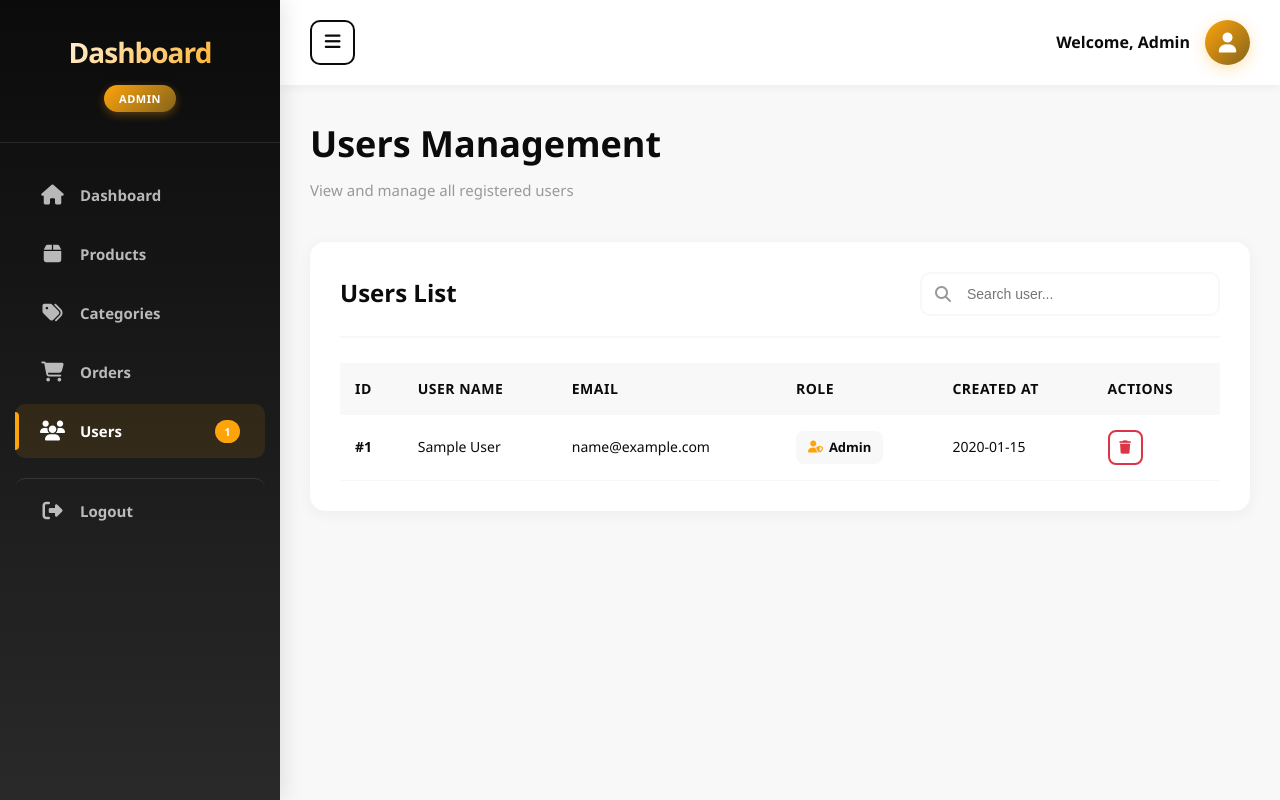
After one commit to rama704/php-project, a PHP site: page /admin/adminusers.php in a window 1280 px wide. The commit adds this page. Run offline with PHP 8.4, Linux system fonts and the light colour scheme; tables that the repository leaves empty or names only in its code hold one stand-in row (values such as "Sample post"); some libraries are stand-ins or nearby versions.

Commit message:
Add admin users management pages with product-style layout

```diff
--- a/admin/admincategoriesedit.php
+++ b/admin/admincategoriesedit.php
@@ -69,9 +69,8 @@ if ($_SERVER['REQUEST_METHOD'] === 'POST') {
         <a href="admincategories.php" class="nav-item">
             <i class="fas fa-tags"></i> Categories
         </a>
-        <a href="logout.php" class="nav-item logout">
-            <i class="fas fa-sign-out-alt"></i> Logout
-        </a>
+
+</a>
     </nav>
 </aside>
 
--- /dev/null
+++ b/admin/adminusers.css
@@ -0,0 +1,48 @@
+* {
+    margin: 0;
+    padding: 0;
+    box-sizing: border-box;
+}
+
+/* ================= VARIABLES ================= */
+:root {
+    --primary-color: #0b0b0b;
+    --secondary-color: #292929;
+    --accent-color: #fea40b;
+    --gold-color: #84641c;
+    --white: #ffffff;
+    --text-light: #999;
+    --bg-light: #f8f8f8;
+    --sidebar-width: 280px;
+}
+
+/* ================= BODY ================= */
+body {
+    font-family: 'Segoe UI', Tahoma, Geneva, Verdana, sans-serif;
+    background: var(--bg-light);
+    color: var(--primary-color);
+    line-height: 1.6;
+    overflow-x: hidden;
+}
+
+/* ================= SIDEBAR ================= */
+.sidebar {
+    position: fixed;
+    left: 0;
+    top: 0;
+    width: var(--sidebar-width);
+    height: 100vh;
+    background: linear-gradient(180deg, var(--primary-color), var(--secondary-color));
+    box-shadow: 4px 0 20px rgba(0,0,0,0.1);
+    transition: 0.3s;
+    z-index: 1000;
+}
+
+.sidebar.collapsed {
+    width: 80px;
+}
+
+.sidebar-header {
+    padding: 30px;
+    text-align:
+};
--- /dev/null
+++ b/admin/adminusers.php
@@ -0,0 +1,250 @@
+<?php
+session_start();
+require_once '../includes/db.connection.php';
+$db = Database::getInstance();
+$conn = $db->getConnection();
+
+$query = "SELECT id, name, email, role, created_at FROM users ORDER BY id DESC";
+$result = mysqli_query($conn, $query);
+$total_users = mysqli_num_rows($result);
+?>
+
+<!DOCTYPE html>
+<html lang="en">
+<head>
+    <meta charset="UTF-8">
+    <title>Admin - Users</title>
+    <meta name="viewport" content="width=device-width, initial-scale=1.0">
+    <link rel="stylesheet" href="adminproducts.css">
+    <link rel="stylesheet" href="https://cdnjs.cloudflare.com/ajax/libs/font-awesome/6.4.0/css/all.min.css">
+    <script src="https://cdn.jsdelivr.net/npm/sweetalert2@11"></script>
+    <link rel="stylesheet" href="adminusers.css">
+
+</head>
+<body>
+
+<!-- ================= SIDEBAR ================= -->
+    <aside class="sidebar" id="sidebar">
+        <div class="sidebar-header">
+            <span class="logo-text">Dashboard</span>
+            <span class="admin-badge">Admin</span>
+        </div>
+
+        <nav class="sidebar-nav">
+            <a href="admindashboard.php" class="nav-item">
+                <i class="fas fa-home"></i>
+                <span>Dashboard</span>
+            </a>
+            <a href="adminproducts.php" class="nav-item">
+                <i class="fas fa-box"></i>
+                <span>Products</span>
+            </a>
+            <a href="admincategories.php" class="nav-item">
+                <i class="fas fa-tags"></i>
+                <span>Categories</span>
+            </a>
+            <a href="adminorders.php" class="nav-item">
+                <i class="fas fa-shopping-cart"></i>
+                <span>Orders</span>
+            </a>
+            <a href="adminusers.php" class="nav-item active">
+                <i class="fas fa-users"></i>
+                <span>Users</span>
+                <span class="badge"><?= $total_users ?></span>
+            </a>
+         <a href="#" onclick="confirmLogout(event)" class="nav-item logout">
+    <i class="fas fa-sign-out-alt"></i>
+    <span>Logout</span>
+</a>
+        </nav>
+    </aside>
+
+<!-- ================= MAIN CONTENT ================= -->
+<main class="main-content" id="mainContent">
+
+    <!-- ================= TOP BAR ================= -->
+    <div class="top-bar">
+        <button class="toggle-sidebar" id="toggleSidebar">
+            <i class="fas fa-bars"></i>
+        </button>
+
+        <div class="top-bar-right">
+            <div class="admin-profile">
+                <span>Welcome, Admin</span>
+                <div class="admin-avatar">
+                    <i class="fas fa-user"></i>
+                </div>
+            </div>
+        </div>
+    </div>
+
+    <!-- ================= CONTAINER ================= -->
+    <div class="dashboard-container">
+
+        <!-- ================= PAGE HEADER ================= -->
+        <div class="page-header">
+            <div>
+                <h1>Users Management</h1>
+                <p>View and manage all registered users</p>
+            </div>
+        </div>
+
+        <!-- Success/Error Messages -->
+        <?php if (isset($_SESSION['success'])): ?>
+        <div class="alert alert-success">
+            <i class="fas fa-check-circle"></i>
+            <?= $_SESSION['success']; unset($_SESSION['success']); ?>
+        </div>
+        <?php endif; ?>
+
+        <?php if (isset($_SESSION['error'])): ?>
+        <div class="alert alert-error">
+            <i class="fas fa-exclamation-circle"></i>
+            <?= $_SESSION['error']; unset($_SESSION['error']); ?>
+        </div>
+        <?php endif; ?>
+
+        <!-- ================= USERS TABLE ================= -->
+        <section class="content-section">
+
+            <div class="section-header">
+                <h2>Users List</h2>
+                <div class="header-actions">
+                    <div class="search-box">
+                        <i class="fas fa-search"></i>
+                        <input type="text" id="searchInput" placeholder="Search user...">
+                    </div>
+                </div>
+            </div>
+
+            <?php if ($total_users > 0): ?>
+            <div class="table-container">
+                <table class="data-table">
+                    <thead>
+                        <tr>
+                            <th>ID</th>
+                            <th>User Name</th>
+                            <th>Email</th>
+                            <th>Role</th>
+                            <th>Created At</th>
+                            <th>Actions</th>
+                        </tr>
+                    </thead>
+                    <tbody id="usersTableBody">
+                    <?php while ($row = mysqli_fetch_assoc($result)): ?>
+                        <tr>
+                            <td><strong>#<?= $row['id'] ?></strong></td>
+
+                            <td>
+                                <div class="user-name">
+                                    <?= htmlspecialchars($row['name']) ?>
+                                </div>
+                            </td>
+
+                            <td><?= htmlspecialchars($row['email']) ?></td>
+
+                            <td>
+                                <span class="category-badge">
+                                    <i class="fas fa-user-shield"></i>
+                                    <?= ucfirst($row['role']) ?>
+                                </span>
+                            </td>
+
+                            <td><?= date('Y-m-d', strtotime($row['created_at'])) ?></td>
+
+                            <td>
+                                <div class="action-buttons">
+                                    <button onclick="deleteUser(<?= $row['id'] ?>)" class="action-btn delete" title="Delete">
+                                        <i class="fas fa-trash"></i>
+                                    </button>
+                                </div>
+                            </td>
+                        </tr>
+                    <?php endwhile; ?>
+                    </tbody>
+                </table>
+            </div>
+
+            <?php else: ?>
+            <div class="empty-state">
+                <div class="empty-state-content">
+                    <i class="fas fa-users-slash"></i>
+                    <h3>No Users Found</h3>
+                    <p>There are currently no registered users.</p>
+                </div>
+            </div>
+            <?php endif; ?>
+
+        </section>
+
+    </div>
+</main>
+
+<!-- ================= JS ================= -->
+<script>
+/* Sidebar toggle */
+const sidebar = document.getElementById('sidebar');
+const mainContent = document.getElementById('mainContent');
+const toggleBtn = document.getElementById('toggleSidebar');
+
+toggleBtn.addEventListener('click', () => {
+    sidebar.classList.toggle('collapsed');
+    mainContent.classList.toggle('expanded');
+});
+
+/* Search */
+const searchInput = document.getElementById('searchInput');
+const tableBody = document.getElementById('usersTableBody');
+
+searchInput.addEventListener('keyup', function () {
+    const filter = this.value.toLowerCase();
+    const rows = tableBody.getElementsByTagName('tr');
+
+    Array.from(rows).forEach(row => {
+        const name = row.children[1].textContent.toLowerCase();
+        const email = row.children[2].textContent.toLowerCase();
+
+        row.style.display = (name.includes(filter) || email.includes(filter)) ? '' : 'none';
+    });
+});
+
+/* Delete */
+function deleteUser(id) {
+    Swal.fire({
+        title: 'Are you sure?',
+        text: 'This user will be permanently deleted!',
+        icon: 'warning',
+        showCancelButton: true,
+        confirmButtonColor: '#d33',
+        cancelButtonColor: '#3085d6',
+        confirmButtonText: 'Yes, delete it!',
+        cancelButtonText: 'Cancel'
+    }).then((result) => {
+        if (result.isConfirmed) {
+            window.location.href = `adminusersdelete.php?id=${id}`;
+        }
+    });
+}
+/* Logout Confirmation */
+function confirmLogout(event) {
+    event.preventDefault();
+
+    Swal.fire({
+        title: 'Logout?',
+        text: 'Are you sure you want to logout?',
+        icon: 'question',
+        showCancelButton: true,
+        confirmButtonColor: '#3085d6',
+        cancelButtonColor: '#d33',
+        confirmButtonText: 'Yes, logout',
+        cancelButtonText: 'Cancel'
+    }).then((result) => {
+        if (result.isConfirmed) {
+            window.location.href = '../login2.php';
+        }
+    });
+}
+</script>
+
+</body>
+</html>
```
Also changed, not shown: admin/admincategories.php (+22 -8 lines), admin/admindashboard.php (+23 -5 lines), admin/adminorders.php (+4 -12 lines), admin/adminproducts.php (+24 -9 lines), admin/adminusersdelete.php (added, +23 -0 lines), admin/order_items.php (+24 -4 lines), logout.php (+18 -0 lines), signup.php (+6 -9 lines).
